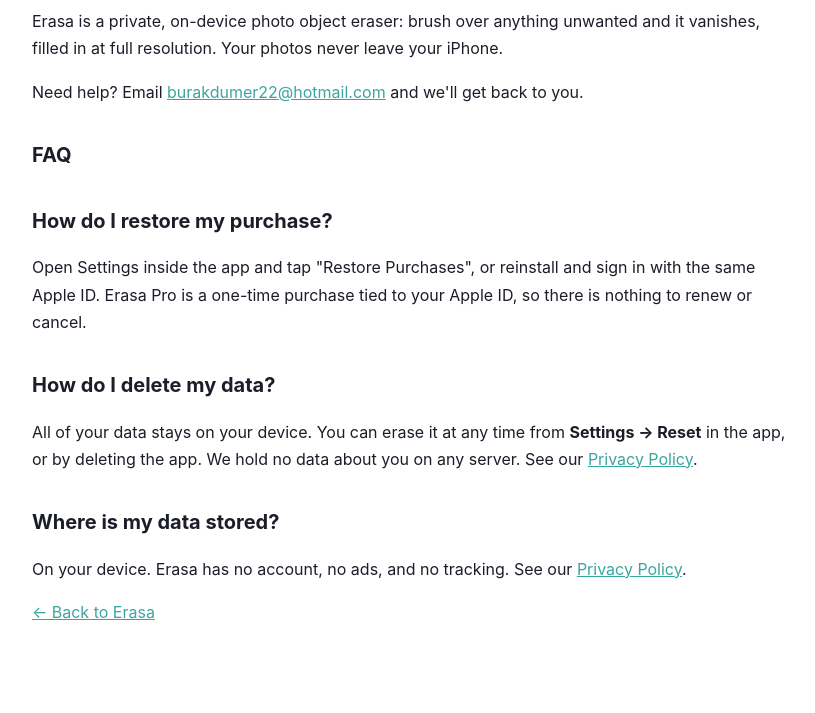
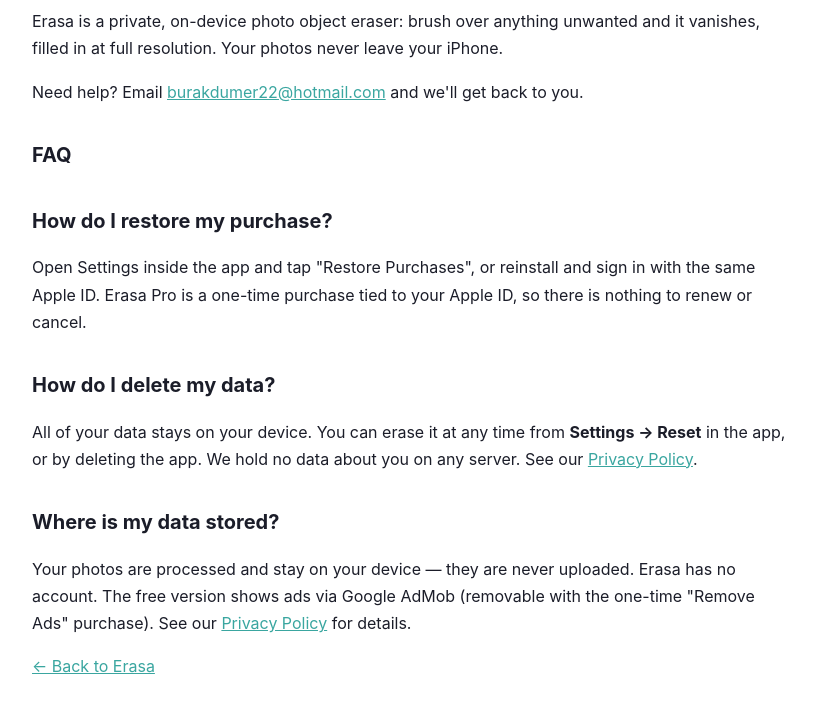
Before and after one commit to burakdumer22/burakdumer22.github.io, a plain HTML site: page erasa/support/index.html in a window 1280 px wide. Shown: the part 137-850 px from the top of the page, without its empty margins (228-1043 px from the left). Drawn offline with Linux system fonts and the light colour scheme.

```diff
--- a/erasa/support/index.html
+++ b/erasa/support/index.html
@@ -33,8 +33,9 @@
   any server. See our <a href="../privacy-policy/">Privacy Policy</a>.</p>
 
   <h2>Where is my data stored?</h2>
-  <p>On your device. Erasa has no account, no ads, and no tracking. See our
-  <a href="../privacy-policy/">Privacy Policy</a>.</p>
+  <p>Your photos are processed and stay on your device — they are never uploaded. Erasa has no
+  account. The free version shows ads via Google AdMob (removable with the one-time "Remove Ads"
+  purchase). See our <a href="../privacy-policy/">Privacy Policy</a> for details.</p>
 
   <p class="muted"><a href="../">← Back to Erasa</a></p>
 </div>
```
